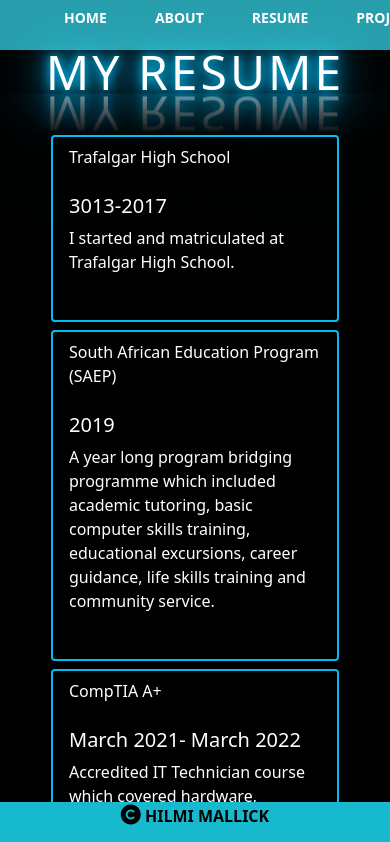
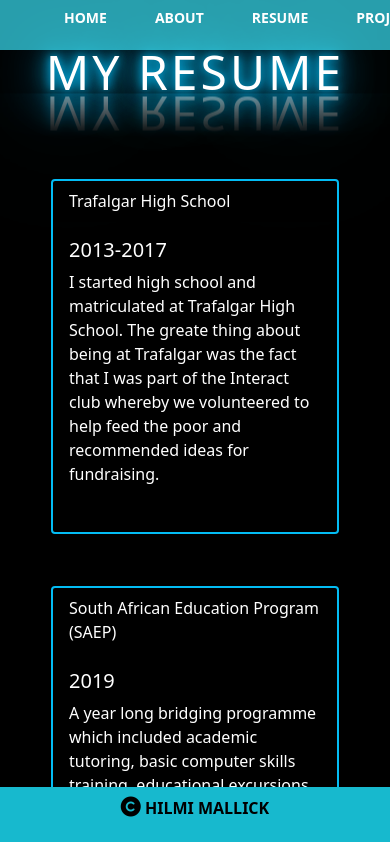
Before and after one commit to hilmimallick/Final-portfolio, a Vue app: page /Resume in a window 390 px wide. Shown: the top 842 px of the page. Built offline with nearby package versions, Linux system fonts and the light colour scheme.

Commit message:
working on mobile responsive

```diff
--- a/src/App.vue
+++ b/src/App.vue
@@ -24,4 +24,8 @@ export default {
   padding: 0;
   box-sizing: border-box;
 }
+
+body {
+  background-color: black;
+}
 </style>
--- a/src/components/Footer.vue
+++ b/src/components/Footer.vue
@@ -19,7 +19,7 @@ footer {
   text-align: center;
   color: black;
   font-weight: bolder;
-  padding-top: 2px;
+  padding: 1vh;
 }
 #copyright {
   font-size: 20px;
--- a/src/views/About.vue
+++ b/src/views/About.vue
@@ -3,7 +3,7 @@
     <h1 class="about-heading">ABOUT ME</h1>
     <div class="container-fluid mt-5">
       <div class="row">
-        <div class="col-md-6">
+        <div class="col-lg-6">
           <div class="row pb-5">
             <!-- for the image -->
             <div class="col-md-6">
@@ -51,9 +51,9 @@
           <!-- for the text -->
           <div>
             <p class="lead text-white">
-              I am person known to be organised, a team-player and patient when
-              it comes to helping people. I am an open minded person that looks
-              for ways to make my ideas come to reality through coding.
+              I am a person known to be organised, a team-player and patient
+              when it comes to helping people. I am an open minded person that
+              looks for ways to make my ideas come to reality through coding.
               <br />
               My hobbies include running a 5km parkrun every Saturday morning,
               hiking and I am a Western Province golfer and I love reading.
@@ -62,7 +62,7 @@
         </div>
 
         <!-- for the skills -->
-        <div class="col-md-6 skill-border">
+        <div class="col-lg-6 skill-border">
           <div class="row">
             <div class="col-md-4 d-flex justify-content-center">
               <div>
@@ -103,10 +103,21 @@
 export default {};
 </script>
 <style>
+body {
+  background-color: black;
+}
+
 .About {
-  height: 96vh;
   background-color: black;
   padding-top: 50px;
+  height: 96vh;
+  max-height: fit-content;
+}
+
+@media only screen and (max-width: 700px) {
+  .About {
+    height: fit-content;
+  }
 }
 
 .about-heading {
@@ -138,22 +149,33 @@ export default {};
   height: 260px;
   width: 275px;
   margin-top: -60px;
-  animation: float 4s ease-out infinite;
 }
 
-@keyframes float {
-  50% {
-    transform: translate(0, -5px);
+@media only screen and (max-width: 767px) {
+  #ap {
+    margin-top: 2px;
   }
 }
 
 .skill-border {
   border-left: 2px solid #03bcf4;
 }
+@media only screen and (max-width: 1110px) {
+  .skill-border {
+    border-left: none;
+  }
+}
 
 #skills-icon {
   color: #03bcf4;
   font-size: 3rem;
   margin: 2rem;
+  animation: float 4s ease-out infinite;
+}
+
+@keyframes float {
+  50% {
+    transform: translate(0, -5 px);
+  }
 }
 </style>
--- a/src/views/Contact.vue
+++ b/src/views/Contact.vue
@@ -64,10 +64,20 @@
 export default {};
 </script>
 <style>
+body {
+  background-color: black;
+}
 .Contact {
   height: 96vh;
   background-color: black;
   padding-top: 50px;
+  max-height: fit-content;
+}
+
+@media only screen and (max-width: 700px) {
+  .Projects {
+    height: fit-content;
+  }
 }
 
 .contact-heading {
--- a/src/views/Projects.vue
+++ b/src/views/Projects.vue
@@ -7,7 +7,7 @@
           v-for="project in projects"
           :key="project.id"
           :project="project"
-          class="col-md-2"
+          class="col-lg-2 d-flex justify-content-center p-1 pt-2"
         />
       </div>
     </div>
@@ -150,14 +150,25 @@ export default {
 };
 </script>
 <style>
+body {
+  background-color: black;
+}
+
 .Projects {
   height: 96vh;
   background-color: black;
   padding-top: 50px;
+  max-height: fit-content;
+}
+
+@media only screen and (max-width: 700px) {
+  .Projects {
+    height: fit-content;
+  }
 }
 
 #pro-row {
-  padding-top: 50px;
+  padding-top: 20px;
 }
 
 .projects-heading {
--- a/src/views/Resume.vue
+++ b/src/views/Resume.vue
@@ -6,7 +6,7 @@
         <div
           v-for="res in resume"
           :key="res.id"
-          class="col-md-3 d-flex justify-content-center p-1"
+          class="col-lg-3 d-flex justify-content-center p-1 pt-5"
         >
           <div
             class="card h-100 text-white"
@@ -32,15 +32,16 @@ export default {
         {
           id: 1,
           name: "Trafalgar High School",
-          date: "3013-2017",
-          description: "I started and matriculated at Trafalgar High School.",
+          date: "2013-2017",
+          description:
+            "I started high school and matriculated at Trafalgar High School. The greate thing about being at Trafalgar was the fact that I was part of the Interact club whereby we volunteered to help feed the poor and recommended ideas for fundraising.",
         },
         {
           id: 2,
           name: "South African Education Program (SAEP)",
           date: "2019",
           description:
-            "A year long program bridging programme which included academic tutoring, basic computer skills training, educational excursions, career guidance, life skills training and community service.",
+            "A year long bridging programme which included academic tutoring, basic computer skills training, educational excursions, career guidance, life skills training and community service.",
         },
         {
           id: 3,
@@ -61,10 +62,20 @@ export default {
 };
 </script>
 <style>
+body {
+  background-color: black;
+}
 .Resume {
-  height: 96vh;
   background-color: black;
   padding-top: 50px;
+  height: 94vh;
+  max-height: fit-content;
+}
+
+@media only screen and (max-width: 700px) {
+  .Resume {
+    height: fit-content;
+  }
 }
 
 .resume-heading {
--- a/src/views/Testimonials.vue
+++ b/src/views/Testimonials.vue
@@ -81,7 +81,7 @@ export default {
           name: "Jason Wandrag",
           img: "https://i.postimg.cc/5NbpthsD/Jason.jpg",
           email: "",
-          occupation: "lecture",
+          occupation: "lecturer",
           quote:
             "Hilmi is one of the most hardworking interns I have had the pleasure of working with. He also has a very calming demeanor and is always willing to help his peers. With a little guidance, Hilmi will definitely be a valuable developer.",
         },
@@ -91,10 +91,21 @@ export default {
 };
 </script>
 <style>
+body {
+  background-color: black;
+}
+
 #Testimonials {
+  height: 96vh;
+  max-height: fit-content;
   background-color: black;
   padding-top: 50px;
-  height: 96vh auto;
+}
+
+@media only screen and (max-width: 700px) {
+  .Projects {
+    height: fit-content;
+  }
 }
 
 .testimonials-heading {
--- a/src/views/oneProject.vue
+++ b/src/views/oneProject.vue
@@ -10,11 +10,11 @@
           <p class="card-text">{{ project.made_with }}</p>
           <p class="card-text">{{ project.academy }}</p>
           <p class="card-text">{{ project.description }}</p>
-          <a :href="project.github" target="blank"
-            ><i class="fa-brands fa-github"></i
+          <a :href="project.github" target="blank" id="one-card-icon"
+            ><i class="fa-brands fa-github" id="oci"></i
           ></a>
-          <a :href="project.netlify" target="blank">
-            <i class="fa-solid fa-eye"></i>
+          <a :href="project.netlify" target="blank" id="one-card-icon">
+            <i class="fa-solid fa-eye" id="oci"></i>
           </a>
         </div>
       </div>
@@ -33,7 +33,8 @@ export default {
           id: 1,
           name: "To-do-list",
           made_with: "HTML, CSS and JavaScript",
-          description: "lorem",
+          description:
+            "Basic To-do-List was created to test our Create, Add, Update and Delete (CAUD) functions.",
           img: "https://i.postimg.cc/VvcY7JcJ/Screenshot-50.png",
           academy: "life Choices Academy",
           github: "https://github.com/hilmimallick/TO-DO-LIST.git",
@@ -43,7 +44,8 @@ export default {
           id: 2,
           name: "Register form",
           made_with: "HTML and CSS",
-          description: "lorem",
+          description:
+            "For this project I learnt about HTML forms by building a signup page",
           img: "https://i.postimg.cc/SRwc17xW/Screenshot-51.png",
           academy: "Free-Code-Camp",
           github:
@@ -54,7 +56,8 @@ export default {
           id: 3,
           name: "Body Mass Index Calculator",
           made_with: "HTML, CSS and JavaScript",
-          description: "lorem",
+          description:
+            "Basic BIM calculator which calculates your BMI only with units of centimetres for height and kilograms for weight",
           img: "https://i.postimg.cc/vZv3Tkmk/Screenshot-52.png",
           academy: "life choices academy",
           github: "https://github.com/hilmimallick/BMI-calculator.git",
@@ -64,7 +67,8 @@ export default {
           id: 4,
           name: "Temparature Convertor",
           made_with: "HTML, CSS and JavaScript",
-          description: "lorem",
+          description:
+            "Basic temperature convertor which only converts degrees celsius to fahrenheit",
           img: "https://i.postimg.cc/kgjKkmGJ/Screenshot-53.png",
           academy: "life choices academy",
           github: "https://github.com/hilmimallick/temperature-converter.git",
@@ -74,7 +78,7 @@ export default {
           id: 5,
           name: "Calculator",
           made_with: "HTML, CSS and JavaScript",
-          description: "lorem",
+          description: "Basic calculator which does only basic calculations",
           img: "https://i.postimg.cc/FRSSdkZz/Screenshot-55.png",
           academy: "life choices academy",
           github: "https://github.com/hilmimallick/Calculator.git",
@@ -84,7 +88,8 @@ export default {
           id: 6,
           name: "Survey Form",
           made_with: "HTML and CSS",
-          description: "lorem",
+          description:
+            "This project was my own Survey Form for Free Code Camp as a certification project",
           img: "https://i.postimg.cc/pVZT0Bpx/Screenshot-48.png",
           academy: "Free Code Camp",
           github: "https://github.com/hilmimallick/my_survey_form.git",
@@ -92,9 +97,10 @@ export default {
         },
         {
           id: 7,
-          name: "Resaurant Web Page",
+          name: "Restaurant Web Page",
           made_with: "HTML, CSS and Bootstrap",
-          description: "lorem",
+          description:
+            "For this project I had to remake a Restaurant website template. Here is the restaurant website link which I had to remake:",
           img: "https://i.postimg.cc/MpDJwsJK/Screenshot-47.png",
           academy: "Life Choices Academy",
           github: "https://github.com/hilmimallick/restaurant-bootstrap.git",
@@ -103,10 +109,11 @@ export default {
         {
           id: 8,
           name: "CSS Color Markers",
-          made_with: "HTML, CSS and Bootstrap",
-          description: "lorem",
+          made_with: "HTML and CSS",
+          description:
+            "This project was to learn different ways to set color values and how to pair colors with each other",
           img: "https://i.postimg.cc/dQ27byVQ/Screenshot-54.png",
-          academy: "Life Choices Academy",
+          academy: "Free Code Camp",
           github:
             "https://github.com/hilmimallick/freecodecamp-coloredmarker-practice.git",
           netlify: "https://flourishing-tarsier-8f3289.netlify.app",
@@ -115,7 +122,8 @@ export default {
           id: 9,
           name: "My fisrt Portfolio",
           made_with: "HTML, CSS and Bootstrap",
-          description: "lorem",
+          description:
+            "My first web portfolio with basic HTML, CSS and Bootstrap",
           img: "https://i.postimg.cc/Qx3zMpbB/Screenshot-58.png",
           academy: "Life Choices Academy",
           github: "https://github.com/hilmimallick/end-of-module-project.git",
@@ -123,22 +131,23 @@ export default {
         },
         {
           id: 10,
-          name: "Coffee",
-          made_with: "HTML, CSS and Bootstrap",
-          description: "lorem",
+          name: "Cafe Menu",
+          made_with: "HTML and CSS",
+          description:
+            "This project consisted the learning of basics of design using CSS ",
           img: "https://i.postimg.cc/zfQtYQph/Screenshot-56.png",
-          academy: "Life Choices Academy",
+          academy: "Free Code Camp",
           github:
             "https://github.com/hilmimallick/freecodecamp-cafe-menu-practice.git",
           netlify: "https://harmonious-chaja-b4e8ef.netlify.app",
         },
         {
           id: 11,
-          name: "Cats",
-          made_with: "HTML, CSS and Bootstrap",
-          description: "lorem",
+          name: "Cat Photo App",
+          made_with: "HTML and CSS",
+          description: "This project was to learn the most common HTML tags",
           img: "https://i.postimg.cc/4dTccbxM/Screenshot-57.png",
-          academy: "Life Choices Academy",
+          academy: "Free Code Camp",
           github:
             "https://github.com/hilmimallick/freecodecamp-catphotoapp-practice.git",
           netlify: "https://hilarious-rolypoly-65472a.netlify.app",
@@ -146,7 +155,7 @@ export default {
         {
           id: 12,
           name: "Golf Listing",
-          made_with: "HTML, CSS and Bootstrap",
+          made_with: "HTML, CSS and javaScript",
           description: "lorem",
           img: "https://i.postimg.cc/Y0Djd1tt/Screenshot-49.png",
           academy: "Life Choices Academy",
@@ -164,9 +173,20 @@ export default {
 };
 </script>
 <style>
+body {
+  background-color: black;
+}
+
 .one-project {
   height: 96vh;
   background-color: black;
+  max-height: fit-content;
+}
+
+@media only screen and (max-width: 768px) {
+  .one-project {
+    height: fit-content;
+  }
 }
 
 .one_container {
@@ -181,5 +201,27 @@ export default {
 
 #pro-des {
   border-left: 2px solid #03bcf4;
+  color: white;
+  text-align: center;
+}
+
+@media only screen and (max-width: 770px) {
+  #pro-des {
+    border-left: none;
+  }
+}
+
+@media only screen and (max-width: 768px) {
+  #pro-des {
+    text-align: center;
+  }
+}
+
+#one-card-icon {
+  padding: 2em;
+}
+
+#oci {
+  font-size: 2em;
 }
 </style>
```
